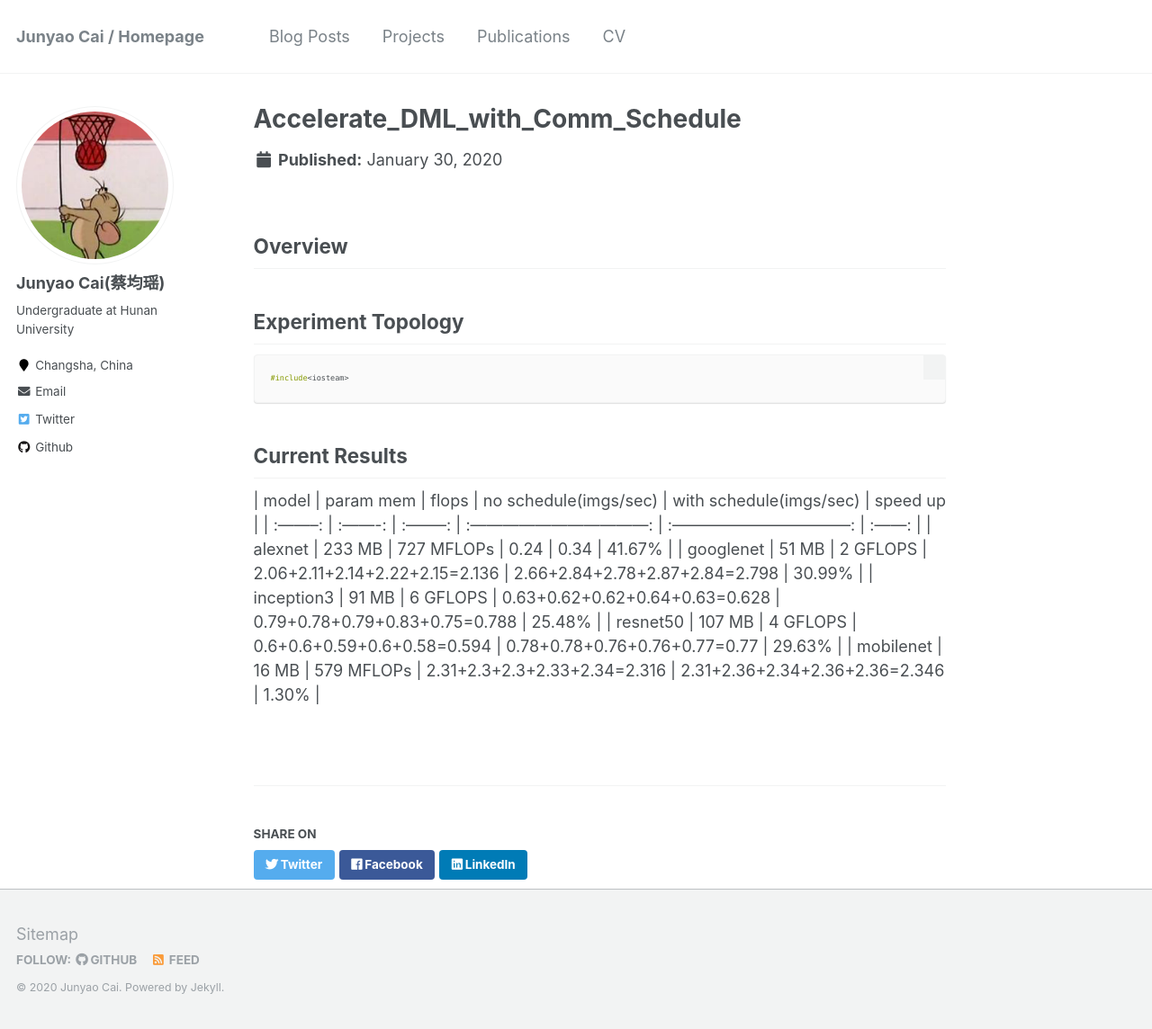
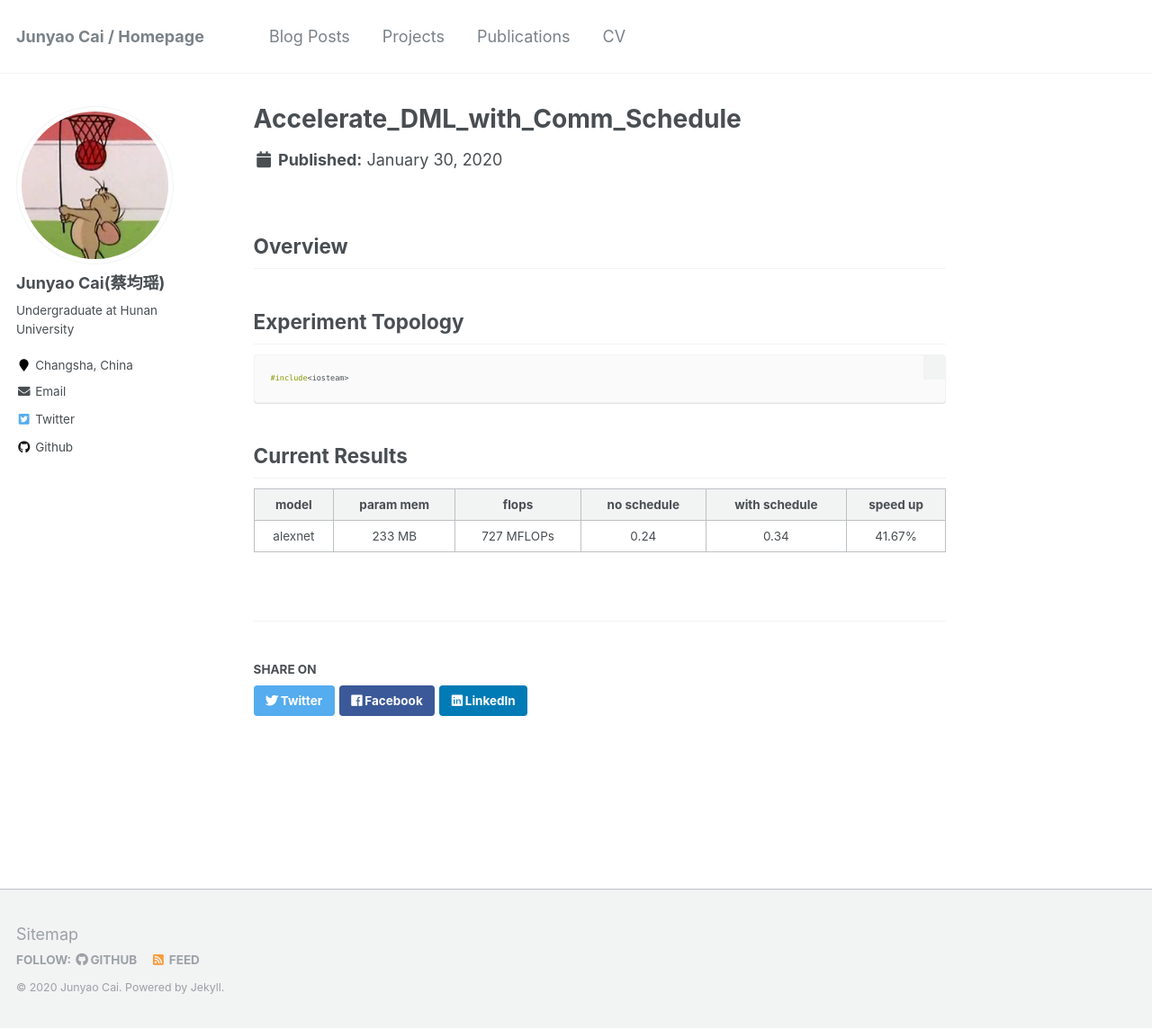
Before and after one commit to JunyaoCai/JunyaoCai.github.io, a Jekyll site: the page built from _projects/accelerate_DML_with_comm_ schedule.md, in a window 1280 px wide and 1144 px high. Shown: the whole window at 90% size. Built offline with Jekyll 4.4.1, drawn with Linux system fonts in a browser that asks for light colours; part of the change alters nothing that is shown.

````diff
--- a/_projects/accelerate_DML_with_comm_ schedule.md
+++ b/_projects/accelerate_DML_with_comm_ schedule.md
@@ -21,13 +21,17 @@ switch1--1g---worker2:4096MB_6Cores_2.00GHz
 ```
 
 ## Current Results
-|   model    | param mem |   flops    |     no schedule(imgs/sec)      |    with schedule(imgs/sec)     | speed up |
+<!-- |   model    | param mem |   flops    |     no schedule(imgs/sec)      |    with schedule(imgs/sec)     | speed up |
 | :--------: | :-------: | :--------: | :---------------------------------: | :---------------------------------: | :------: |
 |  alexnet   |  233 MB   | 727 MFLOPs |                0.24                 |                0.34                 |  41.67%  |
 | googlenet  |   51 MB   |  2 GFLOPS  | 2.06+2.11+2.14+2.22+2.15=2.136 | 2.66+2.84+2.78+2.87+2.84=2.798 |  30.99%  |
 | inception3 |   91 MB   |  6 GFLOPS  | 0.63+0.62+0.62+0.64+0.63=0.628 | 0.79+0.78+0.79+0.83+0.75=0.788 |  25.48%  |
 |  resnet50  |  107 MB   |  4 GFLOPS  |  0.6+0.6+0.59+0.6+0.58=0.594   | 0.78+0.78+0.76+0.76+0.77=0.77  |  29.63%  |
-| mobilenet  |   16 MB   | 579 MFLOPs |  2.31+2.3+2.3+2.33+2.34=2.316  | 2.31+2.36+2.34+2.36+2.36=2.346  |  1.30%   |
+| mobilenet  |   16 MB   | 579 MFLOPs |  2.31+2.3+2.3+2.33+2.34=2.316  | 2.31+2.36+2.34+2.36+2.36=2.346  |  1.30%   | -->
+
+|   model    | param mem |   flops    |     no schedule      |    with schedule     | speed up |
+| :--------: | :-------: | :--------: | :---------------------------------: | :---------------------------------: | :------: |
+|  alexnet   |  233 MB   | 727 MFLOPs |                0.24                 |                0.34                 |  41.67%  |
 
 <!-- <img class="img-responsive" src="/images/ECCV2018_architecture.jpg">
 
````
